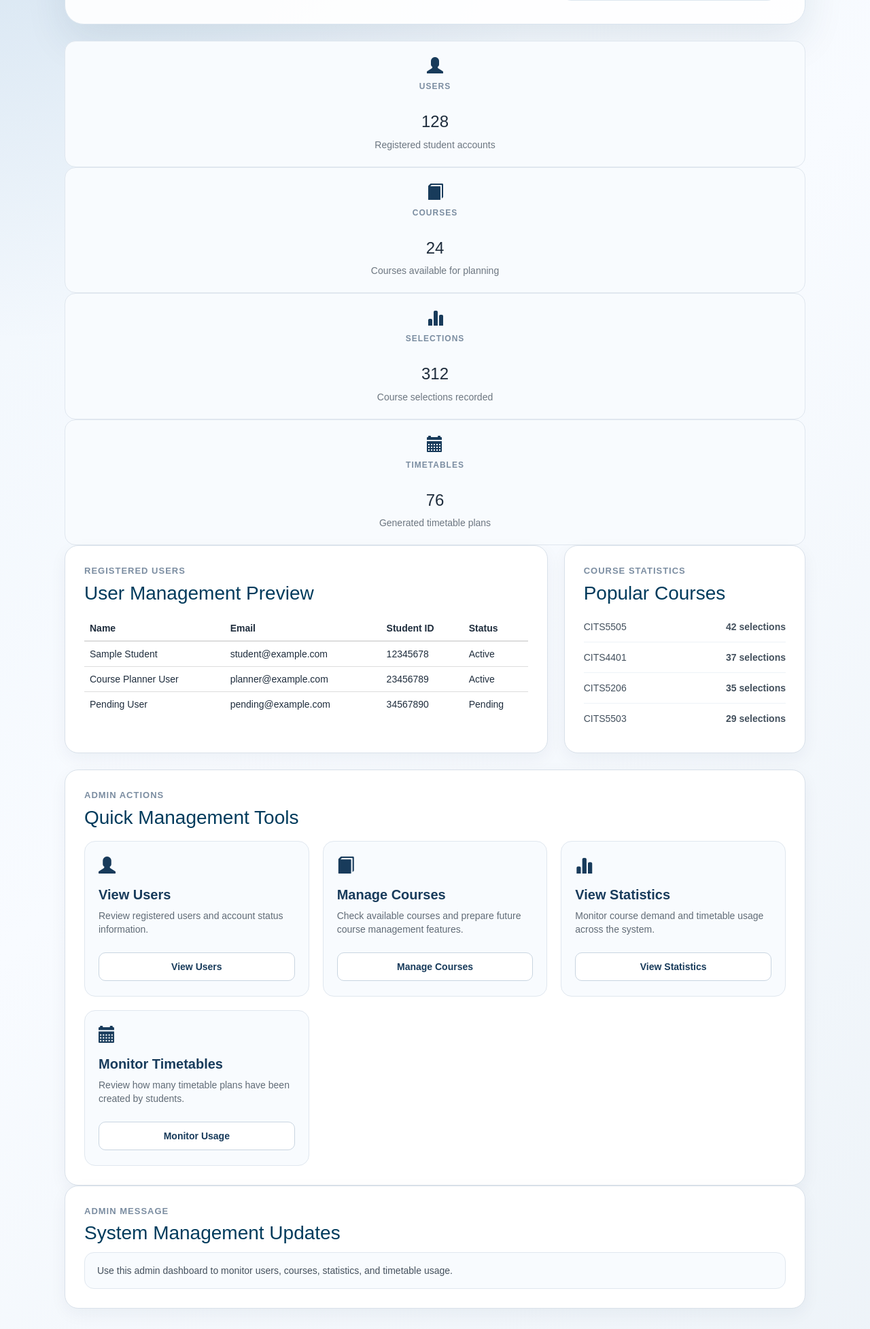
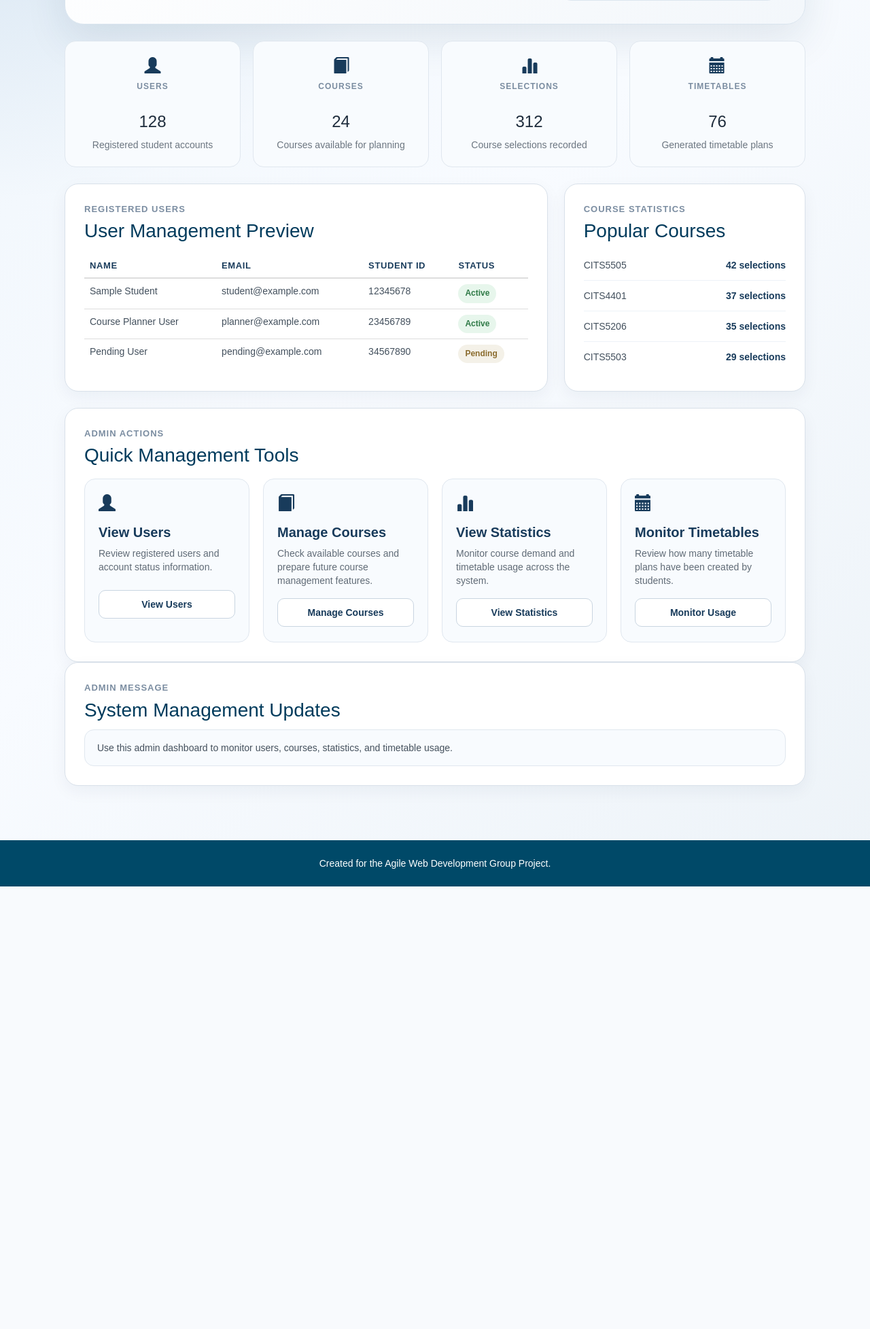
Before and after one commit to zhuby9292/agile-team-project, a Flask app: page /admin-dashboard.html in a window 1280 px wide. Shown: the part 382-2337 px from the top of the page at 68% size. After the commit the page ends 1686 px from the top, so only its background shows below. Run offline with Flask 3, Linux system fonts and the light colour scheme.

Commit message:
Style admin dashboard layout refs #29

```diff
--- a/static/css/style.css
+++ b/static/css/style.css
@@ -1782,3 +1782,84 @@ body.dark-mode .signup-prompt p {
 #new-password {
     width: 100%;
 }
+
+.admin-hero {
+    background: linear-gradient(135deg, #ffffff 0%, #f3f7fb 100%);
+}
+
+.admin-summary-grid {
+    display: grid;
+    grid-template-columns: repeat(4, 1fr);
+    gap: 18px;
+    margin-bottom: 24px;
+}
+
+.admin-stat-card {
+    min-height: 150px;
+}
+
+.admin-management-grid {
+    margin-bottom: 24px;
+}
+
+.admin-table-wrapper {
+    overflow-x: auto;
+}
+
+.admin-table {
+    margin-bottom: 0;
+    background: white;
+}
+
+.admin-table thead th {
+    color: #183b5b;
+    border-bottom: 2px solid #d9e1ea;
+    font-size: 13px;
+    text-transform: uppercase;
+    letter-spacing: 0.6px;
+}
+
+.admin-table tbody td {
+    color: #43505d;
+    vertical-align: middle;
+}
+
+.admin-status {
+    display: inline-block;
+    border-radius: 999px;
+    padding: 5px 10px;
+    font-size: 12px;
+    font-weight: bold;
+}
+
+.admin-status.active {
+    background: #e7f6ec;
+    color: #2f7a47;
+}
+
+.admin-status.pending {
+    background: #f4f1e8;
+    color: #8a6b2d;
+}
+
+.admin-course-list strong {
+    color: #183b5b;
+}
+
+.admin-action-grid {
+    grid-template-columns: repeat(4, 1fr);
+}
+
+@media (max-width: 991px) {
+    .admin-summary-grid,
+    .admin-action-grid {
+        grid-template-columns: repeat(2, 1fr);
+    }
+}
+
+@media (max-width: 640px) {
+    .admin-summary-grid,
+    .admin-action-grid {
+        grid-template-columns: 1fr;
+    }
+}
```
